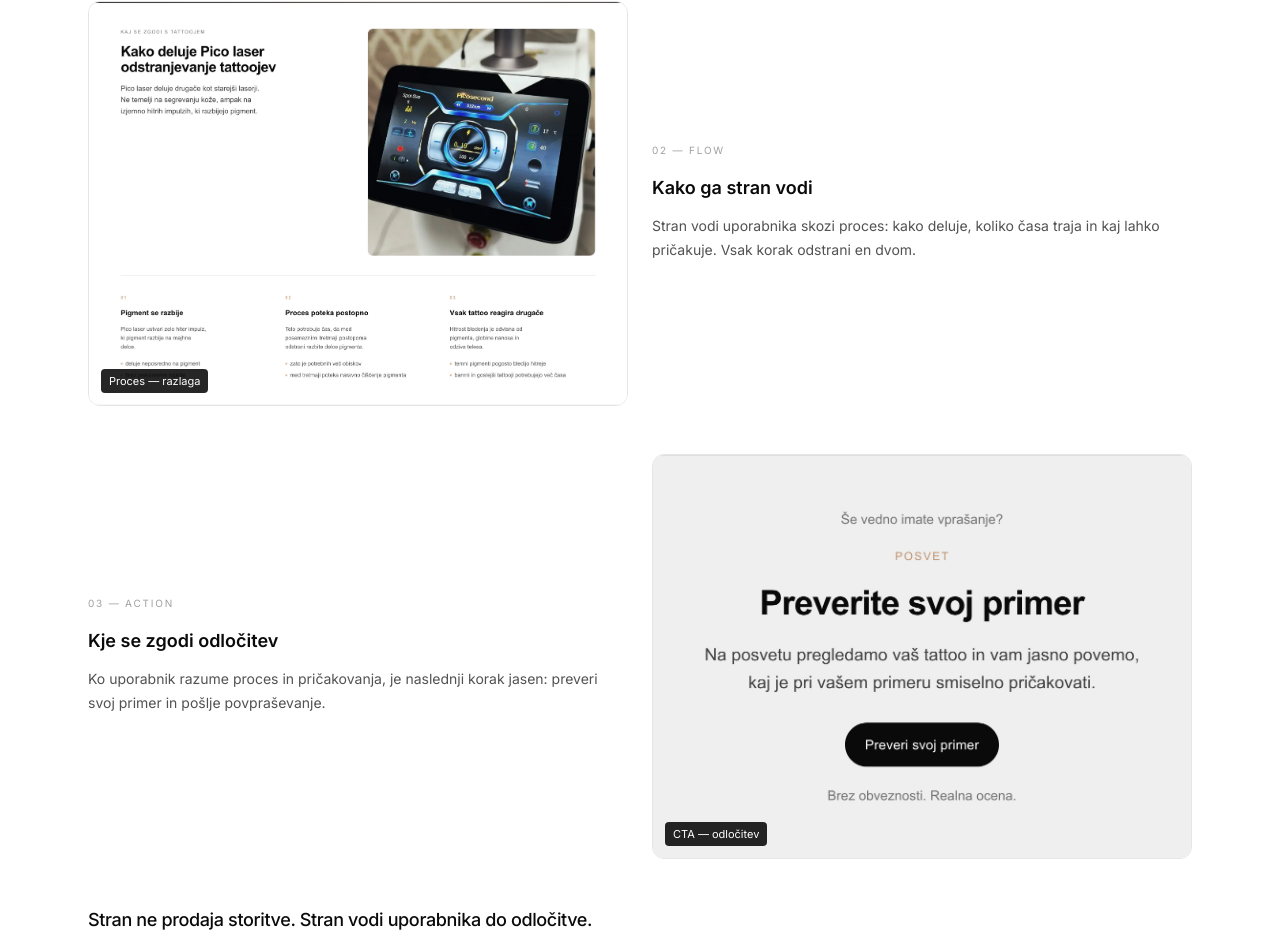
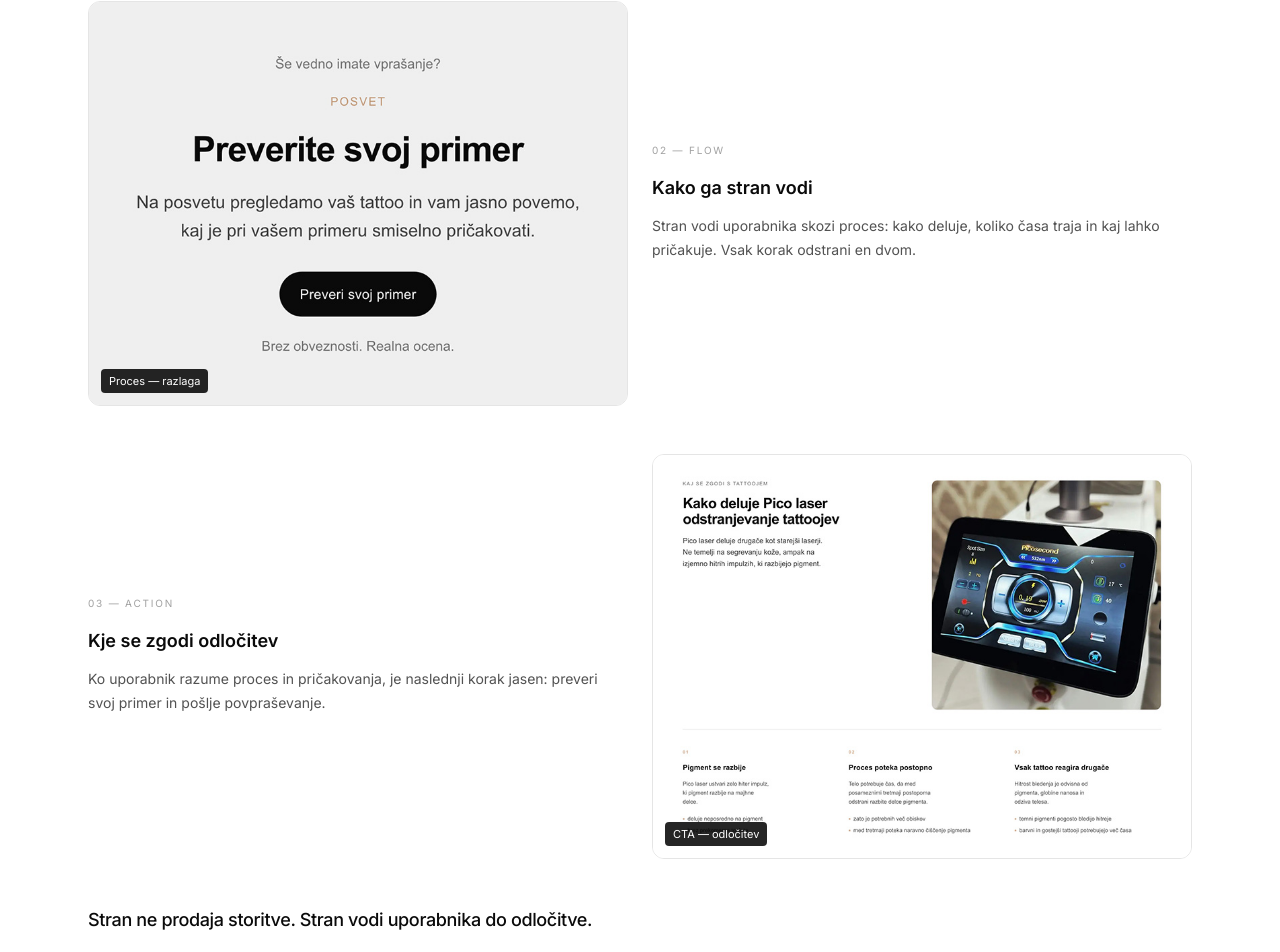
Before and after one commit to bauma-2026/bauma, a Next.js app: page / in a window 1280 px wide. Shown: the part 1915-2867 px from the top of the page. Built offline with nearby package versions, Linux system fonts and the light colour scheme.

Commit message:
Bauma Decision Layer

```diff
--- a/app/components/blocks/home/DecisionLayerCase.tsx
+++ b/app/components/blocks/home/DecisionLayerCase.tsx
@@ -58,7 +58,7 @@ export default function DecisionLayerCase() {
           <div className="grid gap-6 lg:grid-cols-2 lg:items-center">
             <div className="order-2 lg:order-1 relative aspect-[4/3] overflow-hidden rounded-xl border border-neutral-200">
               <Image
-                src="/case/odstrani/flow.jpg"
+                src="/case/odstrani/flow-800x600.jpg"
                 alt="Odstrani Tattoo — proces"
                 width={800}
                 height={600}
@@ -105,7 +105,7 @@ export default function DecisionLayerCase() {
 
             <div className="relative aspect-[4/3] overflow-hidden rounded-xl border border-neutral-200">
               <Image
-                src="/case/odstrani/action.jpg"
+                src="/case/odstrani/action-800x600.jpg"
                 alt="Odstrani Tattoo — CTA"
                 width={800}
                 height={600}
```
Also changed, not shown: public/case/odstrani/action-800x600.jpg (added), public/case/odstrani/flow-800x600.jpg (added).
